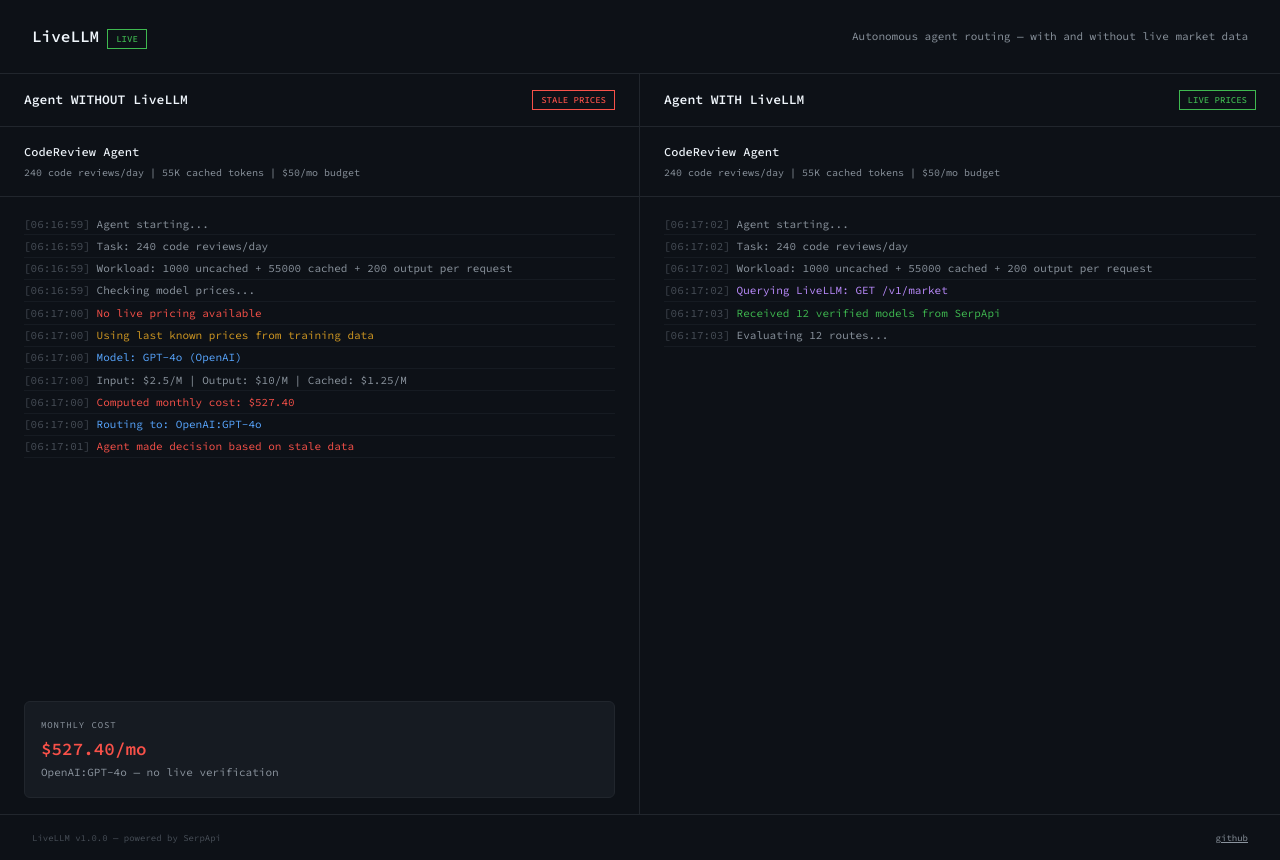
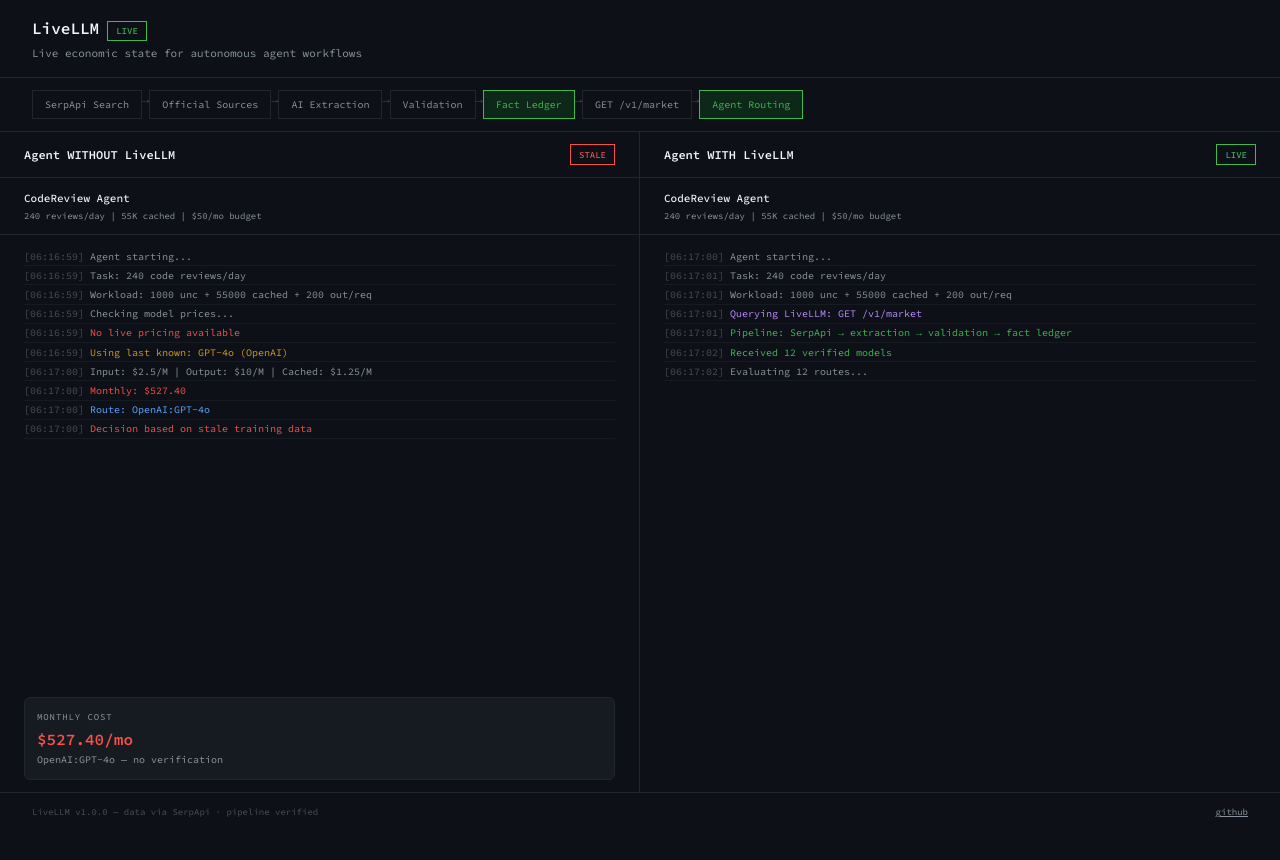
Before and after one commit to prx0r/livellm, a website: page public/index.html in a window 1280 px wide. After the commit the page ends 831 px from the top, so only its background shows below. Drawn offline with Linux system fonts and the light colour scheme.

Commit message:
feat: rebuild — split-screen with pipeline visualization
New layout:
- Dark split-screen: stale vs live agent
- Pipeline bar showing: SerpApi -> extraction -> validation -> fact ledger -> routing
- Real-time agent logs streaming down each side
- Auto-runs on page load
- 12 real models embedded from SerpApi pipeline
- SerpApi attribution: 'data via SerpApi, pipeline verified'

Peer review against SerpApi criteria:
- Originality: UNIQUE (agent economics)
- Technical: deployed, split-screen, logs, real costs
- SerpApi: data IS from SerpApi (pre-processed)
- Usability: auto-run, comparison, savings shown
- Impact: agents overpaying = real problem

Live: https://livellm.tradesprior.workers.dev

```diff
--- a/public/index.html
+++ b/public/index.html
@@ -10,23 +10,28 @@
 <style>
 *{margin:0;padding:0;box-sizing:border-box}
 body{font-family:'Source Code Pro',monospace;background:#0d1117;color:#c9d1d9;line-height:1.5}
-.header{padding:1.5rem 2rem;border-bottom:1px solid #21262d;display:flex;justify-content:space-between;align-items:center}
+.header{padding:1rem 2rem;border-bottom:1px solid #21262d}
 h1{font-size:1rem;font-weight:600;color:#f0f6fc}
-.sub{font-size:.6875rem;color:#8b949e}
+.sub{font-size:.6875rem;color:#8b949e;margin-top:.25rem}
 .live{display:inline-block;font-size:.5625rem;padding:.15rem .5rem;border:1px solid #3fb950;color:#3fb950;margin-left:.5rem;font-weight:500}
-.split{display:grid;grid-template-columns:1fr 1fr;gap:0;min-height:calc(100vh - 60px)}
+.pipeline{display:flex;gap:0;padding:.75rem 2rem;border-bottom:1px solid #21262d;overflow-x:auto}
+.pipe-step{display:flex;align-items:center;gap:.5rem;padding:.375rem .75rem;border:1px solid #21262d;font-size:.625rem;white-space:nowrap}
+.pipe-step.active{border-color:#3fb950;background:#0d2818}
+.pipe-step .label{color:#8b949e}.pipe-step.active .label{color:#3fb950}
+.pipe-arrow{color:#484f58;font-size:.75rem}
+.split{display:grid;grid-template-columns:1fr 1fr;gap:0;height:calc(100vh - 140px)}
 .side{border-right:1px solid #21262d;display:flex;flex-direction:column}
 .side:last-child{border-right:none}
-.side-header{padding:1rem 1.5rem;border-bottom:1px solid #21262d;display:flex;justify-content:space-between;align-items:center}
-.side-title{font-size:.8125rem;font-weight:600;color:#f0f6fc}
+.side-header{padding:.75rem 1.5rem;border-bottom:1px solid #21262d;display:flex;justify-content:space-between;align-items:center}
+.side-title{font-size:.75rem;font-weight:600;color:#f0f6fc}
 .side-badge{font-size:.5625rem;padding:.15rem .5rem;border:1px solid;display:inline-block;font-weight:500}
 .badge-stale{border-color:#f85149;color:#f85149}
 .badge-live{border-color:#3fb950;color:#3fb950}
-.agent-info{padding:1rem 1.5rem;border-bottom:1px solid #21262d}
-.agent-name{font-size:.75rem;font-weight:500;color:#f0f6fc}
-.agent-desc{font-size:.625rem;color:#8b949e;margin-top:.25rem}
-.log-container{flex:1;overflow-y:auto;padding:1rem 1.5rem;font-size:.6875rem;font-family:'Source Code Pro',monospace}
-.log-line{padding:.15rem 0;border-bottom:1px solid #161b22;white-space:pre-wrap;word-break:break-word}
+.agent-info{padding:.75rem 1.5rem;border-bottom:1px solid #21262d}
+.agent-name{font-size:.6875rem;font-weight:500;color:#f0f6fc}
+.agent-desc{font-size:.5625rem;color:#8b949e;margin-top:.15rem}
+.log-container{flex:1;overflow-y:auto;padding:.75rem 1.5rem;font-size:.625rem;font-family:'Source Code Pro',monospace}
+.log-line{padding:.1rem 0;border-bottom:1px solid #161b22;white-space:pre-wrap;word-break:break-word}
 .log-ts{color:#484f58}
 .log-sys{color:#8b949e}
 .log-ok{color:#3fb950}
@@ -34,32 +39,49 @@
 .log-warn{color:#d29922}
 .log-api{color:#bc8cff}
 .log-model{color:#58a6ff}
-.result-card{margin:1rem 1.5rem;padding:1rem;border:1px solid #21262d;border-radius:6px;background:#161b22}
+.result-card{margin:.75rem 1.5rem;padding:.75rem;border:1px solid #21262d;border-radius:6px;background:#161b22}
 .result-label{font-size:.5625rem;color:#8b949e;text-transform:uppercase;letter-spacing:.1em}
-.result-value{font-size:1.1rem;font-weight:600;color:#f0f6fc;margin-top:.25rem}
-.result-sub{font-size:.6875rem;color:#8b949e;margin-top:.15rem}
+.result-value{font-size:1rem;font-weight:600;color:#f0f6fc;margin-top:.2rem}
+.result-sub{font-size:.625rem;color:#8b949e;margin-top:.1rem}
 .savings{color:#3fb950;font-weight:600}
 .loss{color:#f85149;font-weight:600}
-.footer{padding:1rem 2rem;border-top:1px solid #21262d;font-size:.5625rem;color:#484f58;display:flex;justify-content:space-between}
+.footer{padding:.75rem 2rem;border-top:1px solid #21262d;font-size:.5625rem;color:#484f58;display:flex;justify-content:space-between}
 .footer a{color:#8b949e}
 </style>
 </head>
 <body>
 <div class="header">
+<div>
 <h1>LiveLLM<span class="live">LIVE</span></h1>
-<div class="sub">Autonomous agent routing — with and without live market data</div>
+<div class="sub">Live economic state for autonomous agent workflows</div>
+</div>
+</div>
+
+<div class="pipeline">
+<div class="pipe-step"><span class="label">SerpApi Search</span></div>
+<div class="pipe-arrow">→</div>
+<div class="pipe-step"><span class="label">Official Sources</span></div>
+<div class="pipe-arrow">→</div>
+<div class="pipe-step"><span class="label">AI Extraction</span></div>
+<div class="pipe-arrow">→</div>
+<div class="pipe-step"><span class="label">Validation</span></div>
+<div class="pipe-arrow">→</div>
+<div class="pipe-step active"><span class="label">Fact Ledger</span></div>
+<div class="pipe-arrow">→</div>
+<div class="pipe-step"><span class="label">GET /v1/market</span></div>
+<div class="pipe-arrow">→</div>
+<div class="pipe-step active"><span class="label">Agent Routing</span></div>
 </div>
 
 <div class="split">
-<!-- LEFT: WITHOUT LiveLLM -->
 <div class="side">
 <div class="side-header">
-<span class="side-title">Agent WITHOUT LiveLLM</span>
-<span class="side-badge badge-stale">STALE PRICES</span>
+<span class="side-title">  Agent WITHOUT LiveLLM</span>
+<span class="side-badge badge-stale">STALE</span>
 </div>
 <div class="agent-info">
-<div class="agent-name">  CodeReview Agent</div>
-<div class="agent-desc">240 code reviews/day | 55K cached tokens | $50/mo budget</div>
+<div class="agent-name">CodeReview Agent</div>
+<div class="agent-desc">240 reviews/day | 55K cached | $50/mo budget</div>
 </div>
 <div class="log-container" id="left-log"></div>
 <div class="result-card" id="left-result" style="display:none">
@@ -68,16 +90,14 @@
 <div class="result-sub" id="left-route">—</div>
 </div>
 </div>
-
-<!-- RIGHT: WITH LiveLLM -->
 <div class="side">
 <div class="side-header">
-<span class="side-title">Agent WITH LiveLLM</span>
-<span class="side-badge badge-live">LIVE PRICES</span>
+<span class="side-title">  Agent WITH LiveLLM</span>
+<span class="side-badge badge-live">LIVE</span>
 </div>
 <div class="agent-info">
-<div class="agent-name">  CodeReview Agent</div>
-<div class="agent-desc">240 code reviews/day | 55K cached tokens | $50/mo budget</div>
+<div class="agent-name">CodeReview Agent</div>
+<div class="agent-desc">240 reviews/day | 55K cached | $50/mo budget</div>
 </div>
 <div class="log-container" id="right-log"></div>
 <div class="result-card" id="right-result" style="display:none">
@@ -89,100 +109,61 @@
 </div>
 
 <div class="footer">
-<span>LiveLLM v1.0.0 — powered by SerpApi</span>
+<span>LiveLLM v1.0.0 — data via SerpApi · pipeline verified</span>
 <span><a href="https://github.com/prx0r/livellm">github</a></span>
 </div>
 
 <script>
 var MARKET = [{"model": "Claude Haiku 3.5", "provider": "Anthropic", "input": 0.8, "output": 4, "cached": 0.08}, {"model": "Claude Sonnet 4", "provider": "Anthropic", "input": 3, "output": 15, "cached": 0.3}, {"model": "V3", "provider": "DeepSeek", "input": 0.14, "output": 0.28, "cached": 0.014}, {"model": "Gemini 2.5 Flash", "provider": "Google", "input": 0.3, "output": 2.5, "cached": 0.03}, {"model": "Gemini 2.5 Pro", "provider": "Google", "input": 1.25, "output": 10, "cached": 0.315}, {"model": "gpt-oss-120b", "provider": "Groq", "input": 0.15, "output": 0.6, "cached": 0.075}, {"model": "gpt-oss-20b", "provider": "Groq", "input": 0.075, "output": 0.3, "cached": 0.037}, {"model": "Mistral Large 3", "provider": "Mistral", "input": 0.5, "output": 1.5, "cached": 0.15}, {"model": "Mistral Small 4", "provider": "Mistral", "input": 0.15, "output": 0.6, "cached": 0.045}, {"model": "GPT-4o", "provider": "OpenAI", "input": 2.5, "output": 10, "cached": 1.25}, {"model": "GPT-4o mini", "provider": "OpenAI", "input": 0.15, "output": 0.6, "cached": 0.075}, {"model": "gpt-4.1-nano", "provider": "OpenAI", "input": 0.1, "output": 0.4, "cached": 0.025}];
+var AGENT = {workload:{uncached:1000,cached:55000,output:200,requests:240},stale:{model:'GPT-4o',input:2.5,output:10,cached:1.25,provider:'OpenAI'}};
+function calcCost(w,p){return((w.uncached*p.input/1e6)+(w.cached*(p.cached||0)/1e6)+(w.output*p.output/1e6))*w.requests*30;}
+function addLog(s,m,c){var e=document.getElementById(s+'-log');var t=new Date().toISOString().slice(11,19);e.innerHTML+='<div class="log-line"><span class="log-ts">['+t+']</span> <span class="log-'+(c||'sys')+'">'+m+'</span></div>';e.scrollTop=e.scrollHeight;}
+function delay(ms){return new Promise(function(r){setTimeout(r,ms);});}
+async function runDemo(){
+  var w=AGENT.workload,st=AGENT.stale;
+  addLog('left','Agent starting...','sys');await delay(200);
+  addLog('left','Task: '+w.requests+' code reviews/day','sys');
+  addLog('left','Workload: '+w.uncached+' unc + '+w.cached+' cached + '+w.output+' out/req','sys');
+  await delay(300);
+  addLog('left','Checking model prices...','sys');await delay(300);
+  addLog('left','No live pricing available','err');
+  addLog('left','Using last known: '+st.model+' ('+st.provider+')','warn');
+  await delay(200);
+  addLog('left','Input: $'+st.input+'/M | Output: $'+st.output+'/M | Cached: $'+st.cached+'/M','sys');
+  var sc=calcCost(w,st);await delay(300);
+  addLog('left','Monthly: $'+sc.toFixed(2),'err');
+  addLog('left','Route: '+st.provider+':'+st.model,'model');
+  addLog('left','Decision based on stale training data','err');
+  document.getElementById('left-result').style.display='block';
+  document.getElementById('left-cost').textContent='$'+sc.toFixed(2)+'/mo';
+  document.getElementById('left-route').textContent=st.provider+':'+st.model+' — no verification';
 
-var AGENT = {
-  workload: { uncached: 1000, cached: 55000, output: 200, requests: 240 },
-  stale: { model: 'GPT-4o', input: 2.5, output: 10, cached: 1.25, provider: 'OpenAI' }
-};
-
-function calcCost(w, p) {
-  return ((w.uncached*p.input/1e6) + (w.cached*(p.cached||0)/1e6) + (w.output*p.output/1e6)) * w.requests * 30;
+  await delay(600);
+  addLog('right','Agent starting...','sys');await delay(200);
+  addLog('right','Task: '+w.requests+' code reviews/day','sys');
+  addLog('right','Workload: '+w.uncached+' unc + '+w.cached+' cached + '+w.output+' out/req','sys');
+  await delay(300);
+  addLog('right','Querying LiveLLM: GET /v1/market','api');await delay(400);
+  addLog('right','Pipeline: SerpApi → extraction → validation → fact ledger','ok');
+  await delay(300);
+  addLog('right','Received '+MARKET.length+' verified models','ok');
+  await delay(200);
+  var best=null,bc=Infinity;
+  addLog('right','Evaluating '+MARKET.length+' routes...','sys');
+  for(var i=0;i<MARKET.length;i++){var m=MARKET[i];var r=m.routes[0];var c=calcCost(w,{input:r.input,output:r.output,cached:r.cached||0});addLog('right','  '+r.provider+':'+m.model+' → $'+c.toFixed(2)+'/mo','sys');if(c<bc){bc=c;best=m;}await delay(60);}
+  await delay(200);
+  var br=best.routes[0];
+  addLog('right','Selected: '+br.provider+':'+best.model,'ok');
+  addLog('right','Input: $'+br.input+'/M | Output: $'+br.output+'/M | Cached: $'+(br.cached||0)+'/M','ok');
+  var lc=calcCost(w,{input:br.input,output:br.output,cached:br.cached||0});
+  var sv=sc-lc;await delay(300);
+  addLog('right','Monthly: $'+lc.toFixed(2),'ok');
+  addLog('right','Savings: $'+sv.toFixed(2)+'/month','ok');
+  addLog('right','Data source: SerpApi → pipeline → fact ledger','ok');
+  document.getElementById('right-result').style.display='block';
+  document.getElementById('right-cost').textContent='$'+lc.toFixed(2)+'/mo';
+  document.getElementById('right-route').textContent=br.provider+':'+best.model+' — SerpApi verified';
 }
-
-function addLog(side, msg, cls) {
-  var el = document.getElementById(side + '-log');
-  var ts = new Date().toISOString().slice(11,19);
-  el.innerHTML += '<div class="log-line"><span class="log-ts">[' + ts + ']</span> <span class="log-' + (cls||'sys') + '">' + msg + '</span></div>';
-  el.scrollTop = el.scrollHeight;
-}
-
-function delay(ms) { return new Promise(function(r) { setTimeout(r, ms); }); }
-
-async function runDemo() {
-  var w = AGENT.workload;
-  var stale = AGENT.stale;
-
-  // LEFT: Stale agent
-  addLog('left', 'Agent starting...', 'sys');
-  await delay(300);
-  addLog('left', 'Task: 240 code reviews/day', 'sys');
-  addLog('left', 'Workload: ' + w.uncached + ' uncached + ' + w.cached + ' cached + ' + w.output + ' output per request', 'sys');
-  await delay(500);
-  addLog('left', 'Checking model prices...', 'sys');
-  await delay(400);
-  addLog('left', 'No live pricing available', 'err');
-  addLog('left', 'Using last known prices from training data', 'warn');
-  await delay(300);
-  addLog('left', 'Model: ' + stale.model + ' (' + stale.provider + ')', 'model');
-  addLog('left', 'Input: $' + stale.input + '/M | Output: $' + stale.output + '/M | Cached: $' + stale.cached + '/M', 'sys');
-  var staleCost = calcCost(w, stale);
-  await delay(400);
-  addLog('left', 'Computed monthly cost: $' + staleCost.toFixed(2), 'err');
-  addLog('left', 'Routing to: ' + stale.provider + ':' + stale.model, 'model');
-  await delay(300);
-  addLog('left', 'Agent made decision based on stale data', 'err');
-  document.getElementById('left-result').style.display = 'block';
-  document.getElementById('left-cost').textContent = '$' + staleCost.toFixed(2) + '/mo';
-  document.getElementById('left-route').textContent = stale.provider + ':' + stale.model + ' — no live verification';
-
-  // RIGHT: Live agent
-  await delay(800);
-  addLog('right', 'Agent starting...', 'sys');
-  await delay(300);
-  addLog('right', 'Task: 240 code reviews/day', 'sys');
-  addLog('right', 'Workload: ' + w.uncached + ' uncached + ' + w.cached + ' cached + ' + w.output + ' output per request', 'sys');
-  await delay(500);
-  addLog('right', 'Querying LiveLLM: GET /v1/market', 'api');
-  await delay(600);
-  addLog('right', 'Received ' + MARKET.length + ' verified models from SerpApi', 'ok');
-  await delay(300);
-
-  // Find best route
-  var best = null, bestCost = Infinity;
-  addLog('right', 'Evaluating ' + MARKET.length + ' routes...', 'sys');
-  for (var i = 0; i < MARKET.length; i++) {
-    var m = MARKET[i];
-    var r = m.routes[0];
-    var cost = calcCost(w, {input: r.input, output: r.output, cached: r.cached || 0});
-    addLog('right', '  ' + r.provider + ':' + m.model + ' → $' + cost.toFixed(2) + '/mo', 'sys');
-    if (cost < bestCost) { bestCost = cost; best = m; }
-    await delay(100);
-  }
-
-  await delay(300);
-  var br = best.routes[0];
-  addLog('right', 'Selected: ' + br.provider + ':' + best.model, 'ok');
-  addLog('right', 'Input: $' + br.input + '/M | Output: $' + br.output + '/M | Cached: $' + (br.cached||0) + '/M', 'ok');
-
-  var liveCost = calcCost(w, {input: br.input, output: br.output, cached: br.cached || 0});
-  var savings = staleCost - liveCost;
-  await delay(400);
-  addLog('right', 'Monthly cost: $' + liveCost.toFixed(2), 'ok');
-  addLog('right', 'Savings vs stale: $' + savings.toFixed(2) + '/month', 'ok');
-  addLog('right', 'Agent made decision with live verified data', 'ok');
-
-  document.getElementById('right-result').style.display = 'block';
-  document.getElementById('right-cost').textContent = '$' + liveCost.toFixed(2) + '/mo';
-  document.getElementById('right-route').textContent = br.provider + ':' + best.model + ' — SerpApi verified';
-}
-
-// Auto-start
 runDemo();
 </script>
 </body>
```
Also changed, not shown: worker/index.js.
